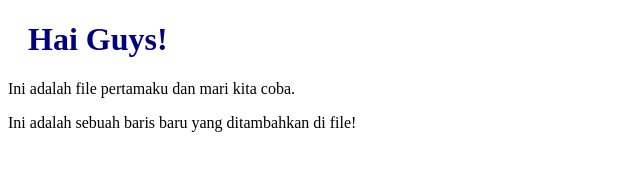
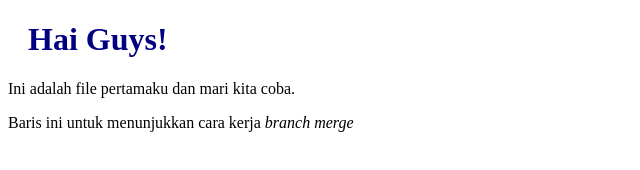
Before and after one commit to RizkaFahriza/belajar, a plain HTML site: page index.html in a window 1280 px wide. Shown: the full height of the page, 0-640 px from the left. Drawn offline with Linux system fonts and the light colour scheme.

```diff
--- a/index.html
+++ b/index.html
@@ -8,7 +8,7 @@
 
 <h1>Hai Guys!</h1>
 <p>Ini adalah file pertamaku dan mari kita coba.</p>
-<p>Ini adalah sebuah baris baru yang  ditambahkan di file!</p>
+<p>Baris ini untuk menunjukkan cara kerja <i>branch merge</i></p>
 
 </body>
 </html>
```
